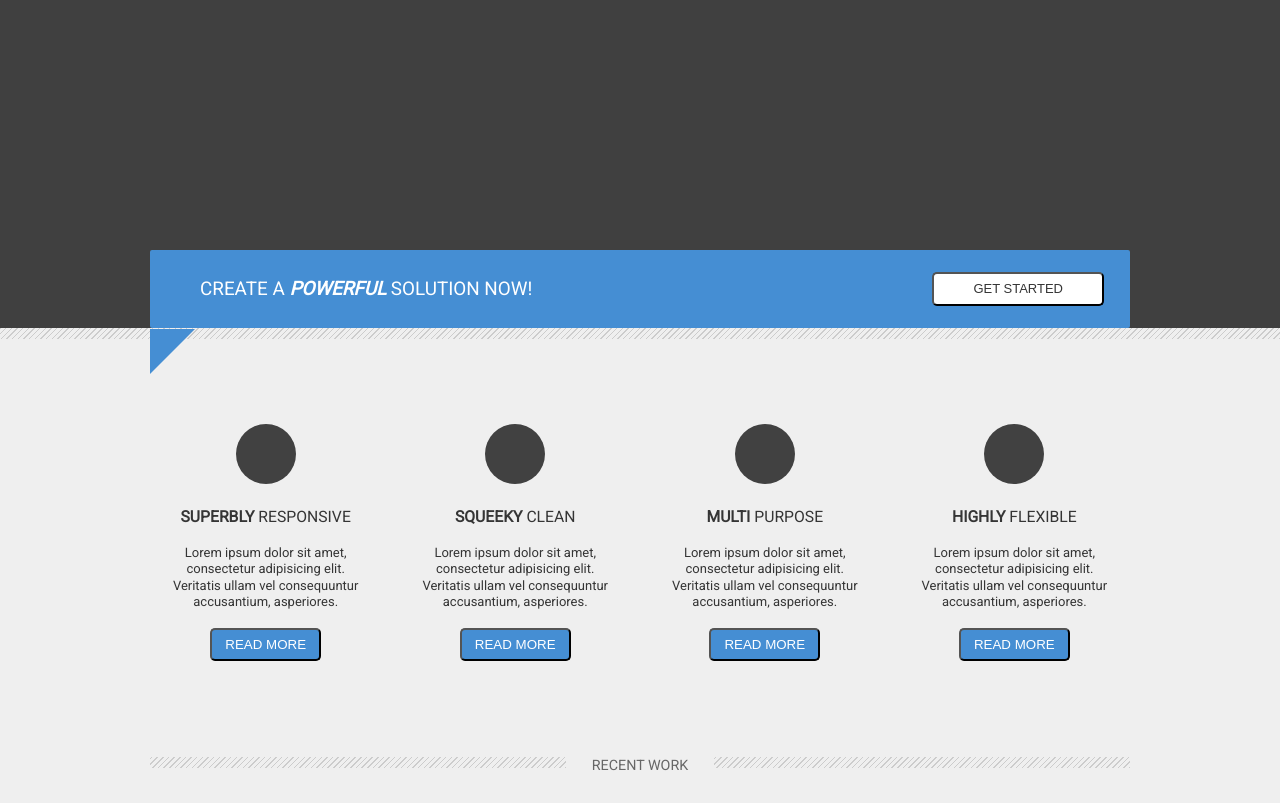
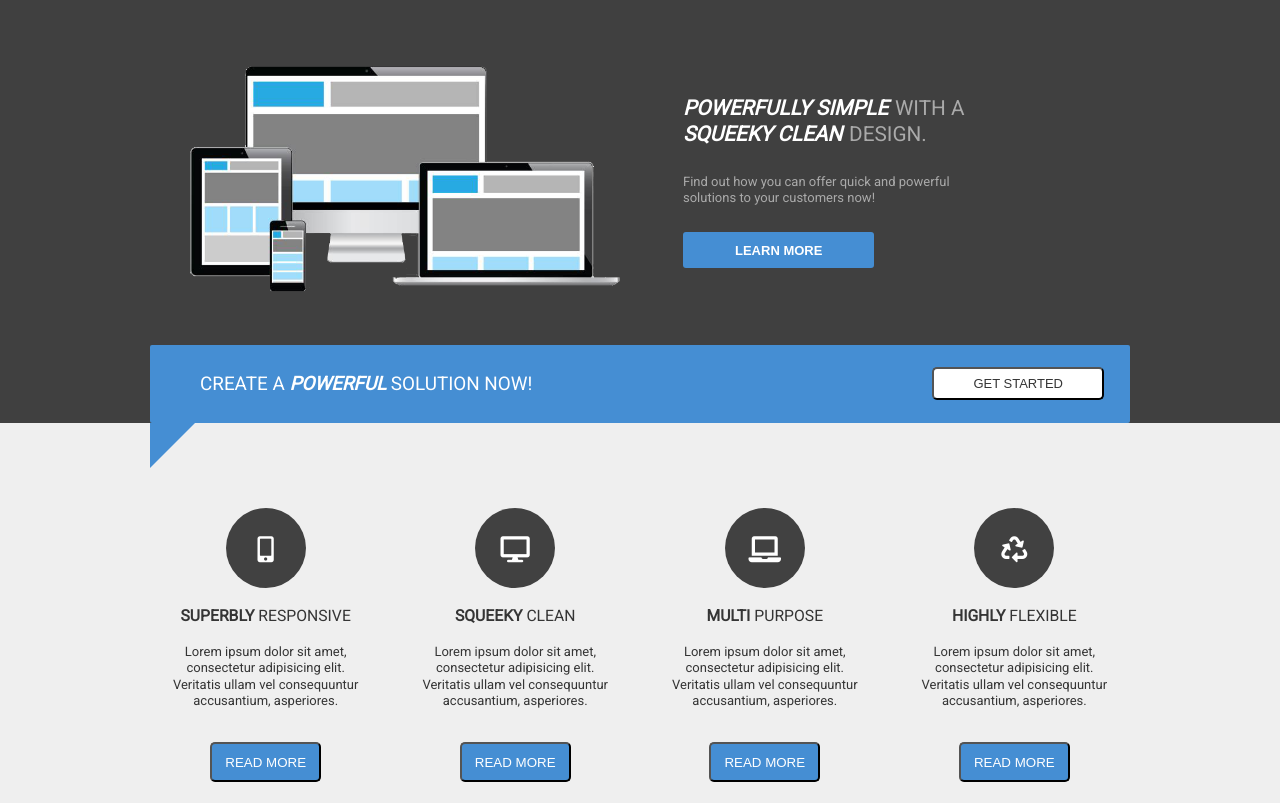
Before and after one commit to xurxe/Integrify-02-clone, a plain HTML site: page index.html in a window 1280 px wide. Shown: the top 803 px of the page. Drawn offline with Linux system fonts and the light colour scheme.

Commit message:
All elements on page (except tabs on lower right)

```diff
--- a/css/style.css
+++ b/css/style.css
@@ -28,6 +28,8 @@ html {
 h1 {
     font-size: 1.5972rem;
     text-transform: uppercase;
+    color: #aaaaaa;
+    font-weight: 100;
 }
 
 h2 {
@@ -145,7 +147,7 @@ hr {
         "info-left info info-right"
         "footer-left footer footer-right";
     grid-template-columns: 150px 1fr 150px;
-    grid-template-rows: 250px auto var(--stripes-height) auto auto auto auto;
+    grid-template-rows: auto auto auto auto auto auto auto;
     width: 100%;
 }
 
@@ -174,11 +176,46 @@ hr {
 }
 
 
-/* HEADER AND ADJACENTS ************************************************************************************** */
+/* HEADER **************************************************************************************************** */
 
 .header {
     grid-area: header;
+    height: 28rem;
+    display: flex;
+    align-items: center;
+    justify-content: flex-start;
+    padding-bottom: var(--bottom-height);
 }
+
+.header img {
+    height: 21rem;
+}
+
+.header em {
+    color: white;
+}
+
+.header p {
+    margin: 2rem 0;
+    padding: 0;
+    color: #aaaaaa;
+}
+
+.header div {
+    flex-shrink: 0;
+    padding: 0 2rem;
+}
+
+.header button {
+    border: none;
+    padding: 0.8rem 4rem;
+    border-radius: 3px;
+    font-size: 1rem;
+    font-weight: 600;
+}
+
+/* TOP AND BORDER HEADER ************************************************************************************** */
+
 
 .border {
     grid-area: border;
@@ -249,6 +286,24 @@ hr {
     position: relative;
 }
 
+
+.circle {
+    background: #414141;
+    border-radius: 50%;
+    height: 80px;
+    width: 80px;
+}
+
+.icon i {
+    line-height: 65px;
+    color: white;
+    font-size: 2rem;
+}
+
+.name {
+    text-transform: uppercase;
+}
+
 .feature:hover {
     background-color: white;
 }
@@ -264,15 +319,16 @@ hr {
     width: 0;
 }
 
-.circle {
-    background: #414141;
-    border-radius: 50%;
-    height: 60px;
-    width: 60px;
+.feature:hover .circle {
+    background-color: #458ED3;
 }
 
-.name {
-    text-transform: uppercase;
+.feature:hover button {
+    background-color: transparent;
+    border: none;
+    color: #458ED3;
+    font-size: 1rem;
+    font-weight: 600;
 }
 
 /* MAIN B **************************************************************************************************** */
@@ -475,7 +531,7 @@ hr {
     grid-area: footer;
     height: var(--bottom-height);
 
-    color: #cccccc;
+    color: #aaaaaa;
     display: flex;
     flex-flow: row nowrap;
     justify-content: space-between;
--- a/index.html
+++ b/index.html
@@ -18,7 +18,27 @@
             <div class="info-right grey"></div>
             <div class="footer-left dark"></div>
 
-            <header class="grey header"></header>
+            <header class="grey header">
+                <div class=header-image-div>
+                    <img src="assets/Header-img.png" alt="" />
+                </div>
+                <div class="header-text-div">
+                    <h1>
+                        <em>Powerfully simple</em>&#8196;with a <br />
+                        <em>squeeky clean</em>&#8196;design.
+                    </h1>
+
+                    <p>
+                        Find out how you can offer quick and powerful <br />
+                        solutions to your customers now!
+                    </p>
+
+                    <button class="blue-button">
+                        LEARN MORE
+                    </button>
+                </div>
+            </header>
+
             <div class="blue top">
                 <h2>
                     Create a <em>powerful</em> solution now!
@@ -36,7 +56,9 @@
                     <div class="feature">
 
                         <div class="icon">
-                            <div class="circle"></div>
+                            <div class="circle">
+                                <i class="fas fa-mobile-alt"></i>
+                            </div>
                         </div>
 
                         <h3 class="name">
@@ -55,7 +77,9 @@
                     <div class="feature">
 
                         <div class="icon">
-                            <div class="circle"></div>
+                            <div class="circle">
+                                <i class="fas fa-desktop"></i>
+                            </div>
                         </div>
 
                         <h3 class="name">
@@ -74,7 +98,9 @@
                     <div class="feature">
 
                         <div class="icon">
-                            <div class="circle"></div>
+                            <div class="circle">
+                                <i class="fas fa-laptop"></i>
+                            </div>
                         </div>
 
                         <h3 class="name">
@@ -93,7 +119,9 @@
                     <div class="feature">
 
                         <div class="icon">
-                            <div class="circle"></div>
+                            <div class="circle">
+                                <i class="fas fa-recycle"></i>
+                            </div>
                         </div>
 
                         <h3 class="name">
```
